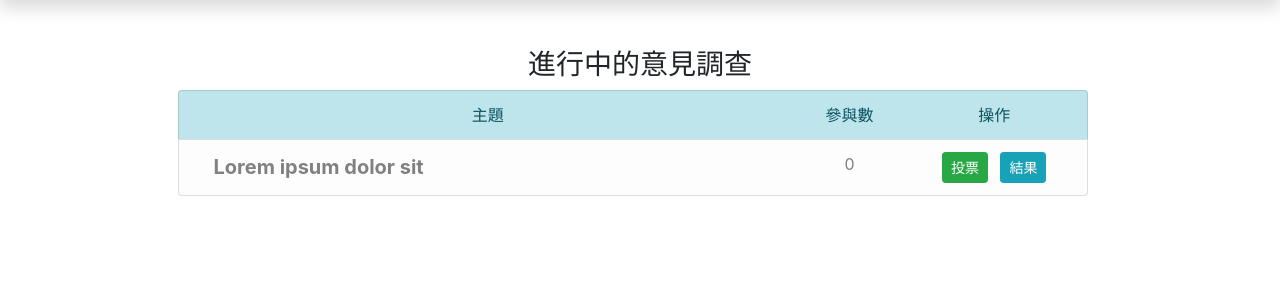
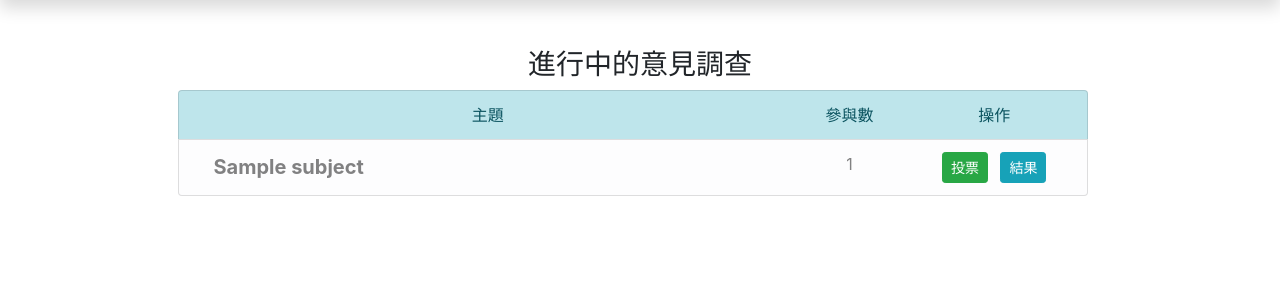
Before and after one commit to mackliu/1112-PHP-MYSQL, a PHP site: page /index.php?do=survey in a window 1280 px wide. Shown: the part 56-356 px from the top of the page. Run offline with PHP 8.4, Linux system fonts and the light colour scheme; tables that the repository leaves empty hold one stand-in row (values such as "Sample post"); some libraries are stand-ins or nearby versions.

Commit message:
製作前台投票列表頁面

```diff
--- a/front/survey.php
+++ b/front/survey.php
@@ -5,12 +5,25 @@
         <div class="col-2">參與數</div>
         <div class="col-2">操作</div>
     </li>
+
+<?php
+    $surveys=all("survey_subject",['active'=>1]);
+    foreach($surveys as $survey){
+?>
     <li class="d-flex list-group-item list-group-item-light list-group-item-action">
-        <div class="col-8 font-weight-bolder" style="font-size:1.25rem">Lorem ipsum dolor sit</div>
-        <div class="col-2 text-center">0</div>
+        <div class="col-8 font-weight-bolder" style="font-size:1.25rem">
+            <?=$survey['subject'];?>
+        </div>
         <div class="col-2 text-center">
-            <a href="index.php?do=survey_item&id=" class="btn btn-sm btn-success mx-1">投票</a>
-            <a href="index.php?do=survey_result&id=" class="btn btn-sm btn-info mx-1">結果</a>
+            <?=$survey['vote'];?>
+        </div>
+        <div class="col-2 text-center">
+            <a href="index.php?do=survey_item&id=<?=$survey['id'];?>" class="btn btn-sm btn-success mx-1">投票</a>
+            <a href="index.php?do=survey_result&id=<?=$survey['id'];?>" class="btn btn-sm btn-info mx-1">結果</a>
         </div>
     </li>
+<?php
+    }
+
+?>
 </ul>
```
